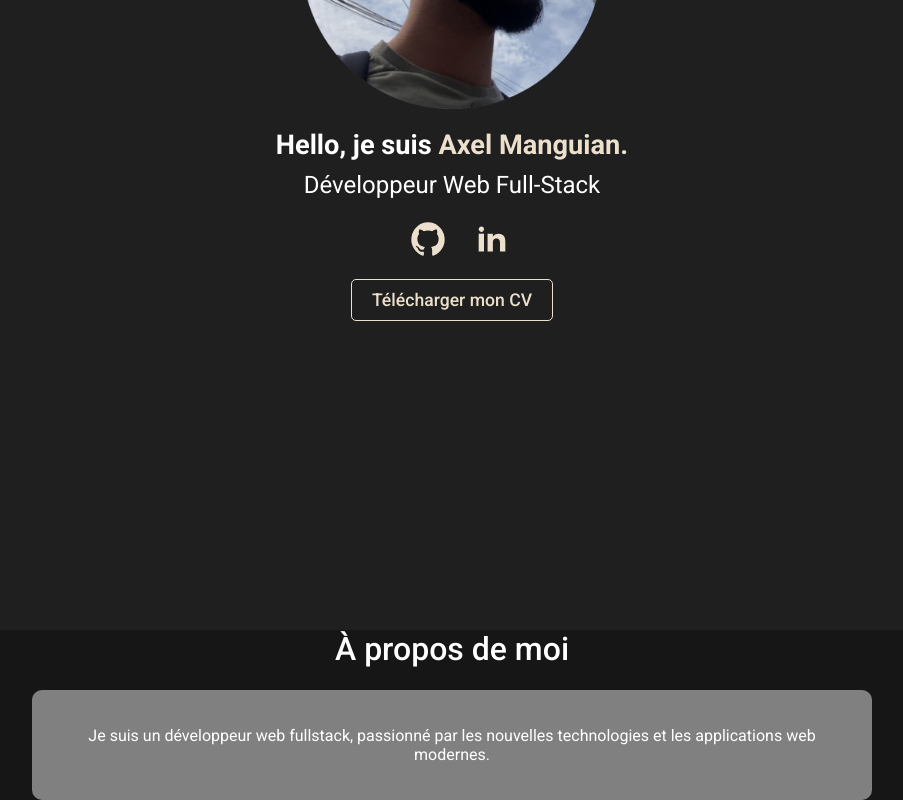
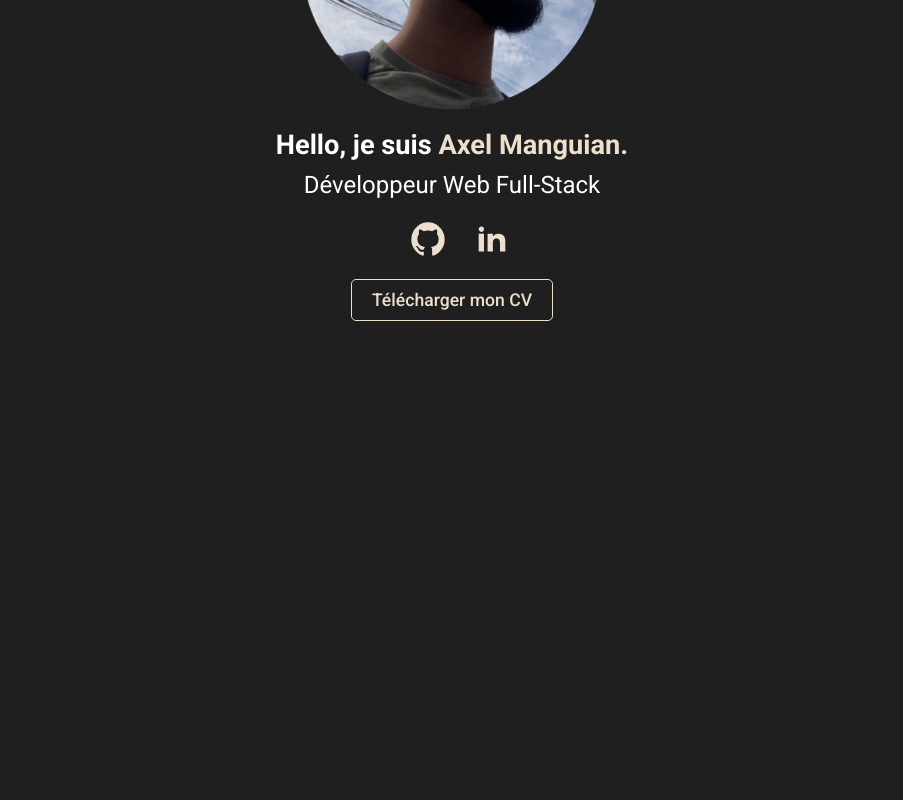
Before and after one commit to 16ur/myPF, a React (Vite) app: page / in a window 1280 px wide. Shown: the part 321-1121 px from the top of the page, without its empty margins (188-1091 px from the left). After the commit the page ends 930 px from the top, so only its background shows below. Built offline with nearby package versions, Linux system fonts and the light colour scheme.

Commit message:
Fix remove about section

```diff
--- a/src/App.jsx
+++ b/src/App.jsx
@@ -11,7 +11,6 @@ function App() {
       <Analytics />
       <Navbar />
       <CoreContent />
-      <AboutContent />
     </>
   );
 }
```
